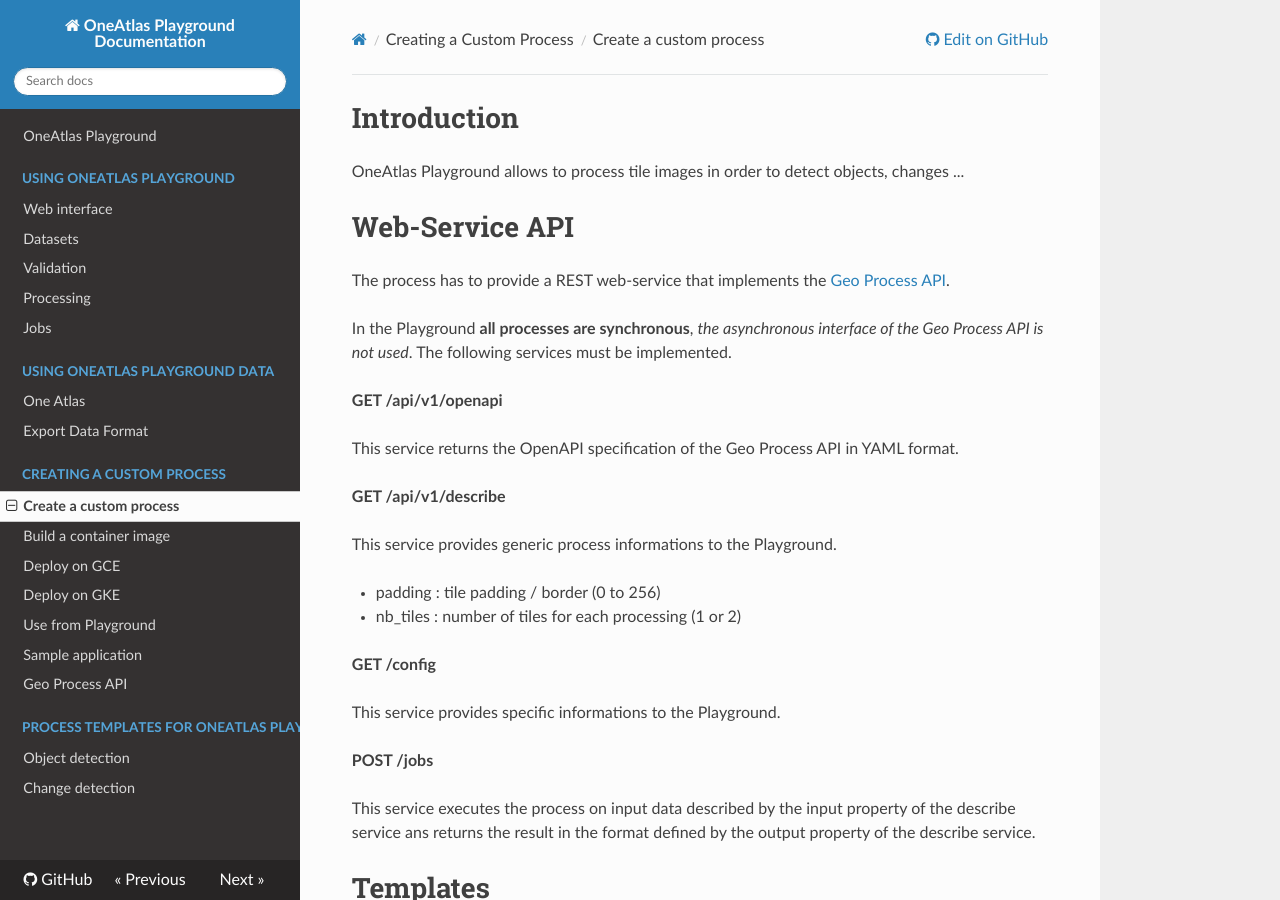
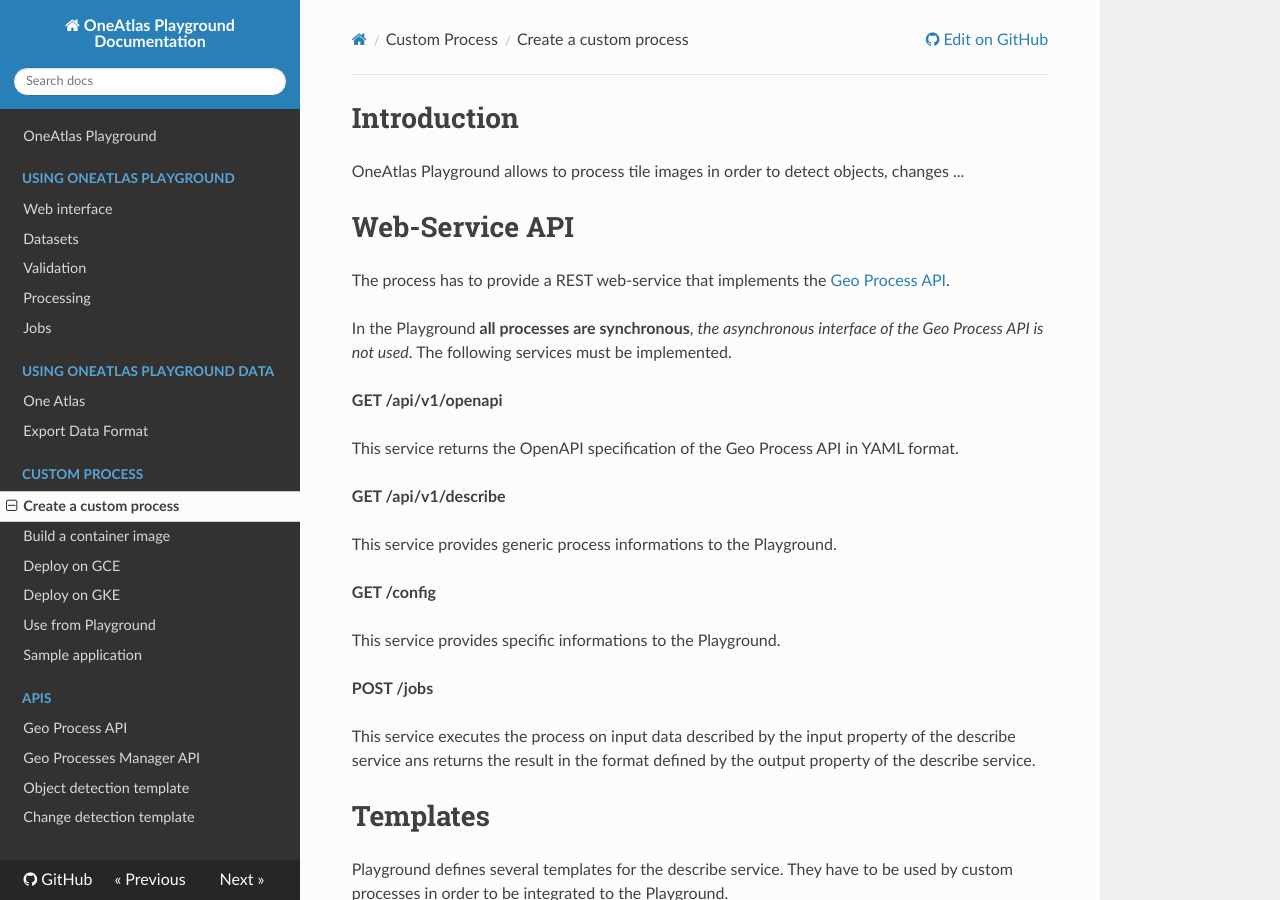
Before and after one commit to airbusgeo/playground-docs, an MkDocs documentation site: the page built from docs/processing/process.md, in a window 1280 px wide and 900 px high. Built offline with MkDocs 1.6.1, drawn with Linux system fonts in a browser that asks for light colours; nearby versions of some CDN libraries; a script that is not in the unit is left out; old or Windows-style settings are respelled for this version of MkDocs.

Commit message:
Add Geo Processes Manager API

```diff
--- a/docs/processing/process.md
+++ b/docs/processing/process.md
@@ -17,9 +17,6 @@ This service returns the OpenAPI specification of the Geo Process API in YAML fo
 
 This service provides generic process informations to the Playground.
 
-* padding : tile padding / border (0 to 256)
-* nb_tiles : number of tiles for each processing (1 or 2)
-
 **GET /config**
 
 This service provides specific informations to the Playground.
@@ -35,8 +32,8 @@ They have to be used by custom processes in order to be integrated to the Playgr
 
 Templates are defined for each kind of process that are supported by the Playgroud:
 
-* object detection
-* change detection
+* [object detection](object_detection.md)
+* [change detection](change_detection.md)
 
 # Input
 
--- a/mkdocs.yml
+++ b/mkdocs.yml
@@ -37,14 +37,15 @@ pages:
   - Using OneAtlas Playground Data:
     - One Atlas: parsing/one-atlas-data.md
     - Export Data Format: parsing/parsing.md
-  - Creating a Custom Process:
+  - Custom Process:
     - Create a custom process: processing/process.md
     - Build a container image: processing/docker.md
     - Deploy on GCE: processing/deploy_gce.md
     - Deploy on GKE: processing/deploy_gke.md
     - Use from Playground: processing/use.md
     - Sample application: processing/sample.md
-  - Geo Process API: processing/geo_process_api.md
-  - Process Templates for OneAtlas Playground:
-      - Object detection: processing/object_detection.md
-      - Change detection: processing/change_detection.md
+  - APIs:
+    - Geo Process API: processing/geo_process_api.md
+    - Geo Processes Manager API: processing/geo_processes_manager_api.md
+    - Object detection template: processing/object_detection.md
+    - Change detection template: processing/change_detection.md
```
Also changed, not shown: docs/processing/change_detection.md (+1 -1 lines), docs/processing/geo_processes_manager_api.md (added, +45 -0 lines), docs/processing/object_detection.md (+1 -1 lines), 2 other files.
